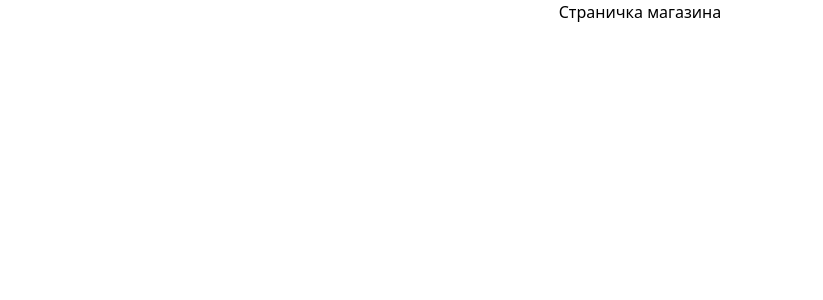
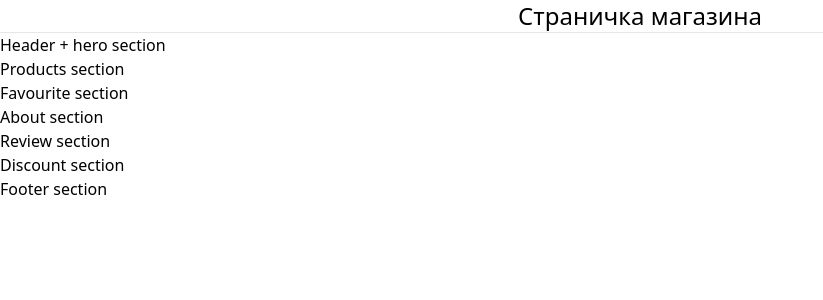
Before and after one commit to KiwiCodeSolution/Myasorobka, a React (Vite) app: page / in a window 1280 px wide. Shown: the top 300 px of the page, without its empty margins (0-823 px from the left). Built offline with nearby package versions, Linux system fonts and the light colour scheme; the HTML template or start-up script is replaced by a standard one.

Commit message:
Client Sections added

```diff
--- a/src/App.jsx
+++ b/src/App.jsx
@@ -1,7 +1,7 @@
 // import Test from "./components/test";
 import { Routes, Route } from 'react-router-dom';
 
-import ClientPage from './clients';
+import ClientPage from './clientPage';
 import AdminLogin from './adminLogin';
 import AdminPage from './adminPage';
 import NotFound from './notFoundPage';
@@ -10,7 +10,6 @@ import { PrivateRoute, RedirectRoute } from './redirect';
 const App = () => {
 
   return (
-    // <h1>Hello</h1>
     <Routes >
       <Route path="/" element={<ClientPage />} />
       <Route path="/admin" element={<RedirectRoute><AdminLogin /></RedirectRoute>} />
--- /dev/null
+++ b/src/clientPage.jsx
@@ -0,0 +1,24 @@
+import About from "./clientSections/about";
+import Discount from "./clientSections/discount";
+import Favourite from "./clientSections/favourite";
+import Footer from "./clientSections/footer";
+import HeaderHero from "./clientSections/headerHero";
+import Products from "./clientSections/products";
+import Review from "./clientSections/review";
+
+const ClientPage = () => {
+  return (
+    <>
+      <h2 className="text-center text-2xl">Cтраничка магазина</h2>
+      <hr />
+      <HeaderHero />
+      <Products />
+      <Favourite />
+      <About />
+      <Review />
+      <Discount />
+      <Footer />
+    </>
+  )
+};
+export default ClientPage;
--- /dev/null
+++ b/src/clientSections/about.jsx
@@ -0,0 +1,6 @@
+const About = () => {
+  return (
+    <h2>About section</h2>
+  )
+}
+export default About;
--- /dev/null
+++ b/src/clientSections/discount.jsx
@@ -0,0 +1,6 @@
+const Discount = () => {
+  return (
+    <h2>Discount section</h2>
+  )
+}
+export default Discount;
--- /dev/null
+++ b/src/clientSections/favourite.jsx
@@ -0,0 +1,6 @@
+const Favourite = () => {
+  return (
+    <h2>Favourite section</h2>
+  )
+}
+export default Favourite;
--- /dev/null
+++ b/src/clientSections/footer.jsx
@@ -0,0 +1,6 @@
+const Footer = () => {
+  return (
+    <h2>Footer section</h2>
+  )
+}
+export default Footer;
--- /dev/null
+++ b/src/clientSections/headerHero.jsx
@@ -0,0 +1,6 @@
+const HeaderHero = () => {
+  return (
+    <h2>Header + hero section</h2>
+  )
+}
+export default HeaderHero;
--- /dev/null
+++ b/src/clientSections/products.jsx
@@ -0,0 +1,6 @@
+const Products = () => {
+  return (
+    <h2>Products section</h2>
+  )
+}
+export default Products;
--- /dev/null
+++ b/src/clientSections/review.jsx
@@ -0,0 +1,6 @@
+const Review = () => {
+  return (
+    <h2>Review section</h2>
+  )
+}
+export default Review;
--- a/src/clients.jsx
+++ /dev/null
@@ -1,6 +0,0 @@
-const ClientPage = () => {
-  return (
-    <h2 className="text-center">Cтраничка магазина</h2>
-  )
-};
-export default ClientPage;
```
Also changed, not shown: 1 other file (tests, documents, lock files or other folders).
